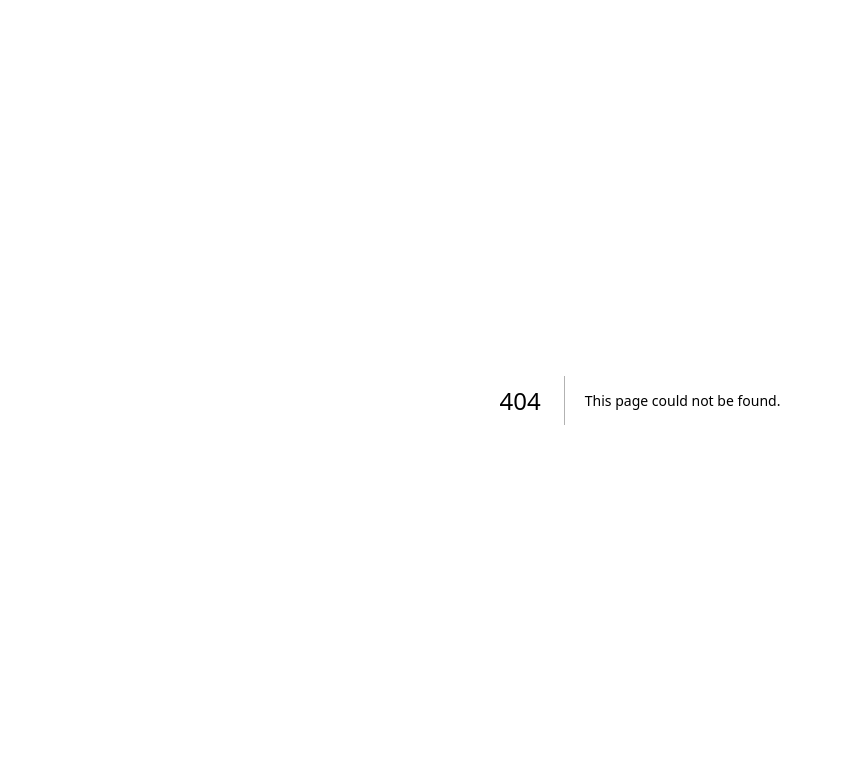
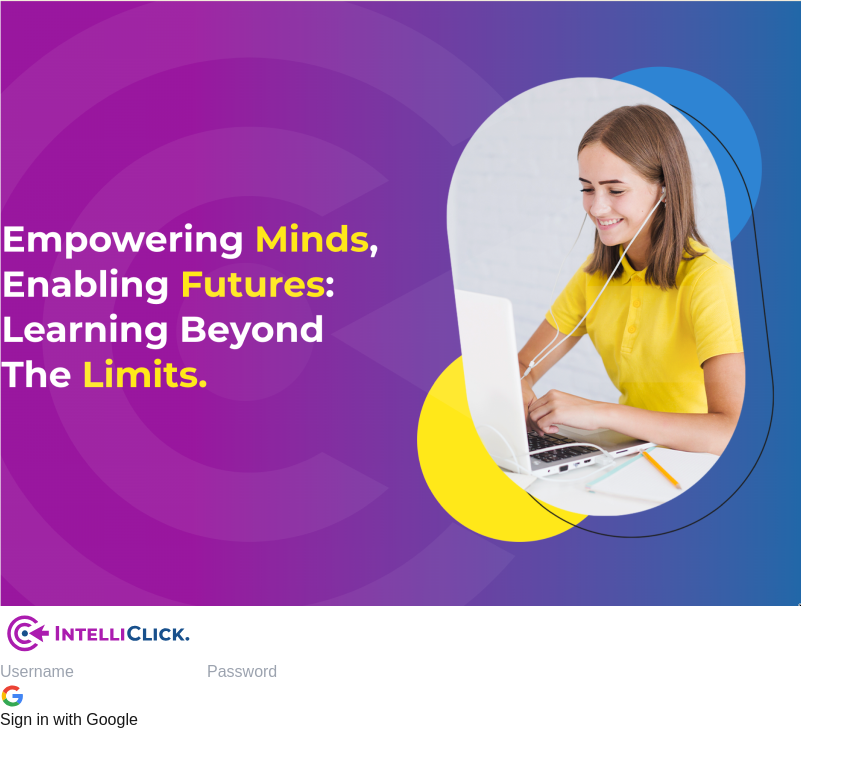
Before and after one commit to gb-pavan/intelliclick-dashboard2, a Next.js app: page /login in a window 1280 px wide. Before the commit this address had no page. Shown: the top 766 px of the page, without its empty margins (0-864 px from the left). Built offline with nearby package versions, Linux system fonts and the light colour scheme.

Commit message:
fixed the ui part of calendar component

```diff
--- /dev/null
+++ b/src/app/login/page.tsx
@@ -0,0 +1,41 @@
+import React from 'react';
+import loginLogo from '@public/images/loginLogo.png';
+import logo from '@public/images/logo.svg';
+import googleIcon from '@public/images/googleIcon.svg';
+import Image from 'next/image';
+
+const LoginPage = () => {
+
+
+  return (
+    <div className="flex h-screen overflow-hidden">
+      <div className="flex justify-center w-3/4 max-h-screen">
+        <Image src={loginLogo} alt="Login Logo" className="w-full h-auto max-h-screen object-cover" />
+      </div>
+
+      <div className="flex flex-col justify-center items-center text-center w-1/4 min-w-[250px] p-5 gap-8 box-border">
+        <Image src={logo} alt="Logo" className="w-1/2 h-auto mb-4" />
+
+        <div className="flex flex-col w-full gap-4">
+          <input
+            type="text"
+            placeholder="Username"
+            className="w-full px-4 py-2 border border-gray-300 rounded focus:outline-none focus:ring-2 focus:ring-[#AB1CAF] focus:border-transparent"
+          />
+          <input
+            type="password"
+            placeholder="Password"
+            className="w-full px-4 py-2 border border-gray-300 rounded focus:outline-none focus:ring-2 focus:ring-[#AB1CAF] focus:border-transparent"
+          />
+        </div>
+
+        <button className="flex items-center justify-center px-8 py-2 rounded border border-[#AB1CAF] bg-[#FEF4FF] text-base min-w-[200px] gap-2">
+          <Image src={googleIcon} alt="Google Icon" width={25} height={25} />
+          Sign in with Google
+        </button>
+      </div>
+    </div>
+  );
+};
+
+export default LoginPage;
--- a/src/components/Calendar/Calendar.tsx
+++ b/src/components/Calendar/Calendar.tsx
@@ -44,11 +44,11 @@ const Calendar = ({ qualifiedCount, attendance }:CalendarProps) => {
   return (
     <div className="calendar">
       <div className="header">
-        <button onClick={prevMonth}>&lt;</button>
+        <button onClick={prevMonth} style={{backgroundColor:'#FBE8FF',color:'#AB1CAF'}}>&lt;</button>
         <span>
           {currentDate.toLocaleString('default', { month: 'long' })} {currentDate.getFullYear()}
         </span>
-        <button onClick={nextMonth}>&gt;</button>
+        <button onClick={nextMonth} style={{backgroundColor:'#FBE8FF',color:'#AB1CAF'}}>&gt;</button>
       </div>
       <div className="day-names">
         {dayNames.map((day) => (
```
Also changed, not shown: src/public/images/googleIcon.svg (added), src/public/images/loginLogo.png (added).
